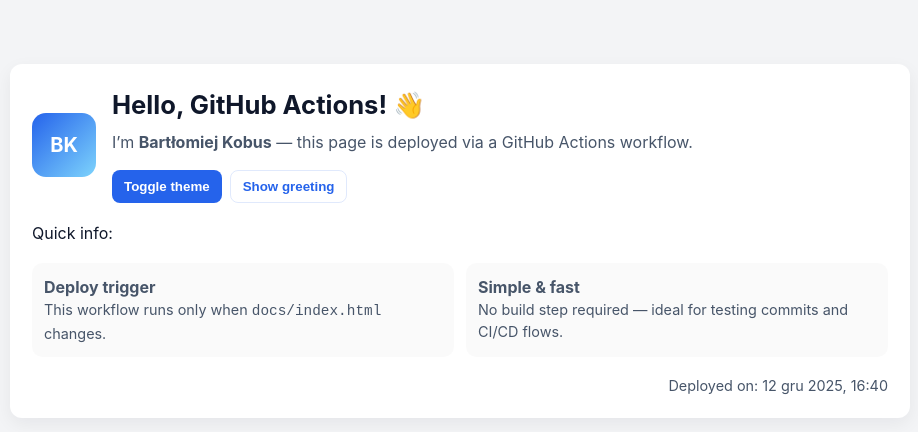
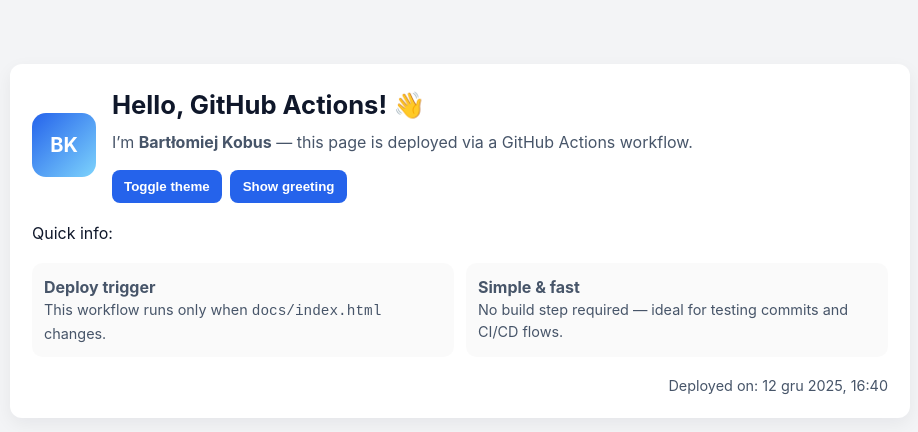
Before and after one commit to bartlomiejkobus/GitHub-Pages-Deployment, a plain HTML site: page docs/index.html in a window 1280 px wide. In both pictures the pointer is over the button "Show greeting". Shown: the whole page, without its empty margins (180-1098 px from the left). Drawn offline with Linux system fonts and the light colour scheme.

Commit message:
feat: add hover effect for Show greeting button

```diff
--- a/docs/index.html
+++ b/docs/index.html
@@ -29,6 +29,12 @@
       -webkit-font-smoothing:antialiased;
       -moz-osx-font-smoothing:grayscale;
       line-height:1.5;
+    }
+
+    button.secondary:hover {
+      background: var(--accent);
+      color: white;
+      transition: 0.2s ease;
     }
 
     .wrap{
```
